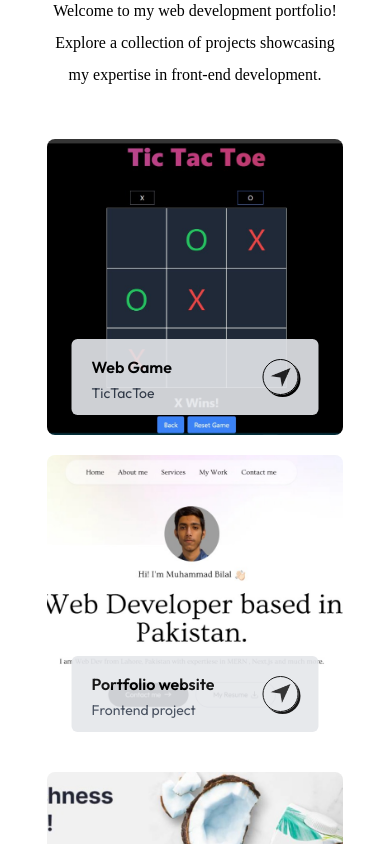
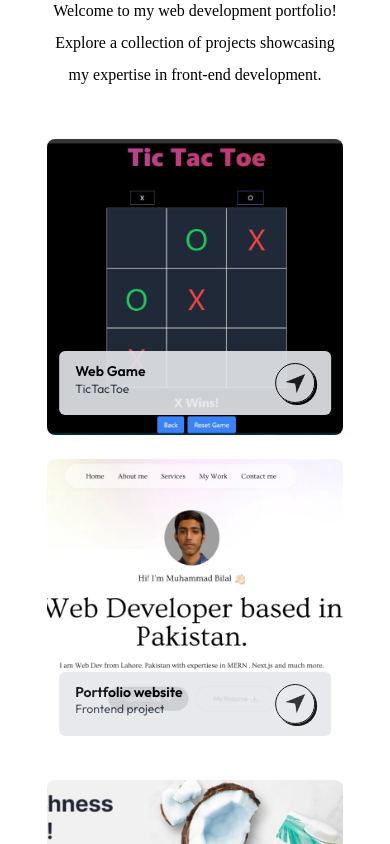
Before and after one commit to DevBilal2/Portfolio, a Next.js app: page / in a window 390 px wide. Shown: the part 4060-4904 px from the top of the page. Built offline with nearby package versions, Linux system fonts and the light colour scheme; a web font is replaced by a local one.

Commit message:
made work component responsive

```diff
--- a/app/Components/Work.jsx
+++ b/app/Components/Work.jsx
@@ -41,7 +41,7 @@ const Work = ({ isDark }) => {
         initial={{ opacity: 0 }}
         whileInView={{ opacity: 1 }}
         transition={{ delay: 0.9, duration: 0.6 }}
-        className="grid grid-cols-auto my-8 gap-5 dark:text-black"
+        className="grid grid-cols-1 sm:grid-cols-2 lg:grid-cols-3 gap-6 my-8 dark:text-black"
       >
         {workData.map((project, index) => (
           <a
@@ -56,16 +56,23 @@ const Work = ({ isDark }) => {
               style={{ backgroundImage: `url(${project.bgImage})` }}
               className="aspect-square bg-no-repeat bg-cover bg-center rounded-lg relative cursor-pointer group"
             >
-              <div className=" bg-gray-200 opacity-90 w-10/12 rounded-md absolute bottom-5 left-1/2 -translate-x-1/2 py-3 px-5 flex items-center justify-between duration-500 group-hover:bottom-7">
-                <div className="">
-                  <h2 className="font-semibold">{project.title}</h2>
-                  <p className="text-sm text-gray-700">{project.description}</p>
+              <div className="absolute bottom-5 left-1/2 -translate-x-1/2 w-11/12 bg-gray-200 opacity-90 rounded-md py-3 px-4 flex items-start justify-between gap-4 transition-all duration-500 group-hover:bottom-7">
+                {/* Text Section */}
+                <div className="flex-1 min-w-0">
+                  <h2 className="font-semibold text-sm sm:text-base break-words leading-tight">
+                    {project.title}
+                  </h2>
+                  <p className="text-xs sm:text-sm text-gray-700 leading-snug break-words">
+                    {project.description}
+                  </p>
                 </div>
-                <div className="border rounded-full border-black w-9 aspect-square flex items-center justify-center shadow-[2px_2px_0_#000] group-hover:bg-lime-300 transition">
+
+                {/* Icon */}
+                <div className="flex-shrink-0 border border-black rounded-full w-10 h-10 sm:w-11 sm:h-11 flex items-center justify-center shadow-[2px_2px_0_#000] group-hover:bg-lime-300 transition">
                   <Image
                     src={assets.send_icon}
                     alt="send icon"
-                    className="w-5"
+                    className="w-5 h-5 sm:w-6 sm:h-6 object-contain"
                   />
                 </div>
               </div>
@@ -73,6 +80,7 @@ const Work = ({ isDark }) => {
           </a>
         ))}
       </motion.div>
+
       <motion.a
         initial={{ opacity: 0 }}
         whileInView={{ opacity: 1 }}
```
